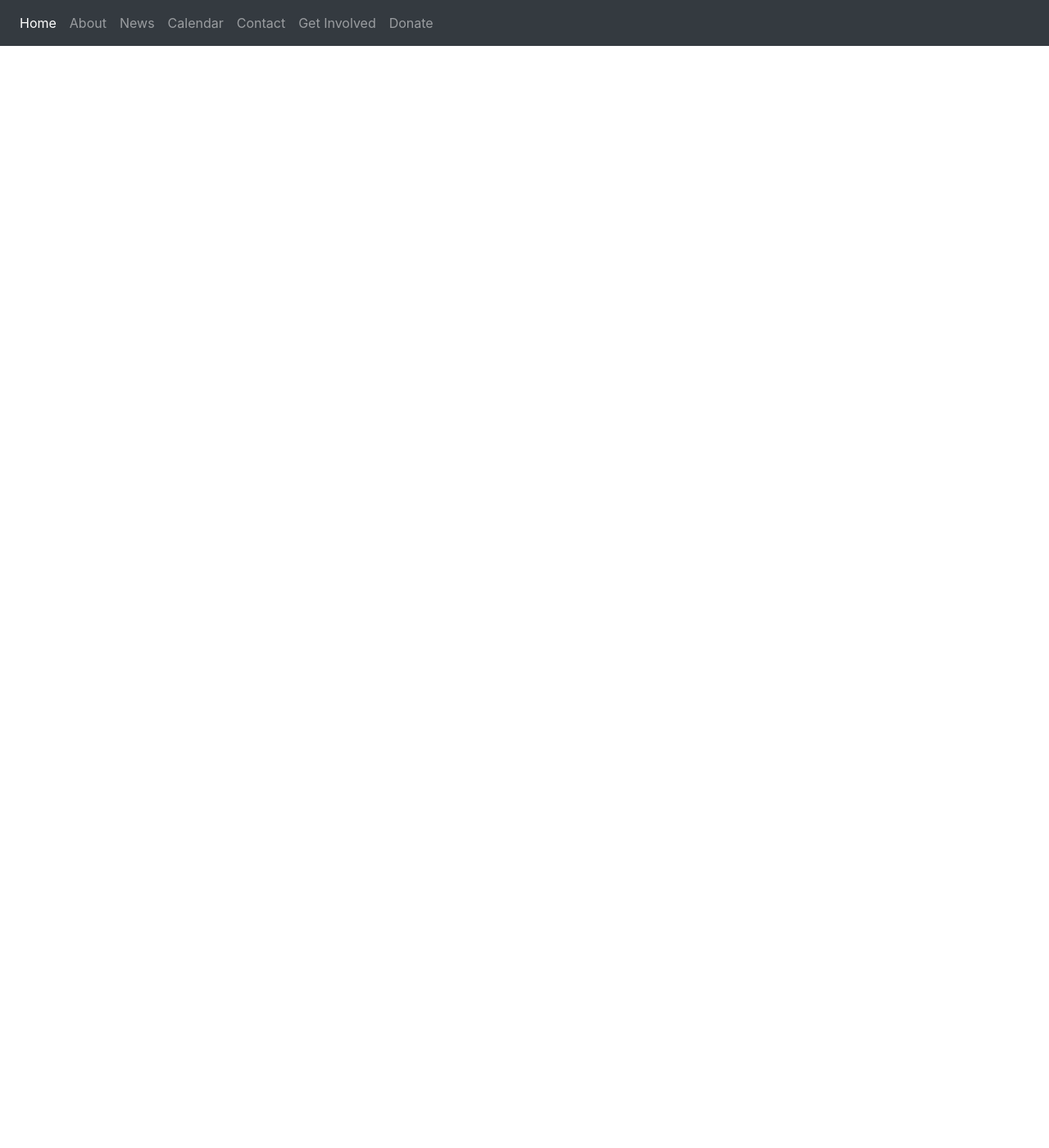
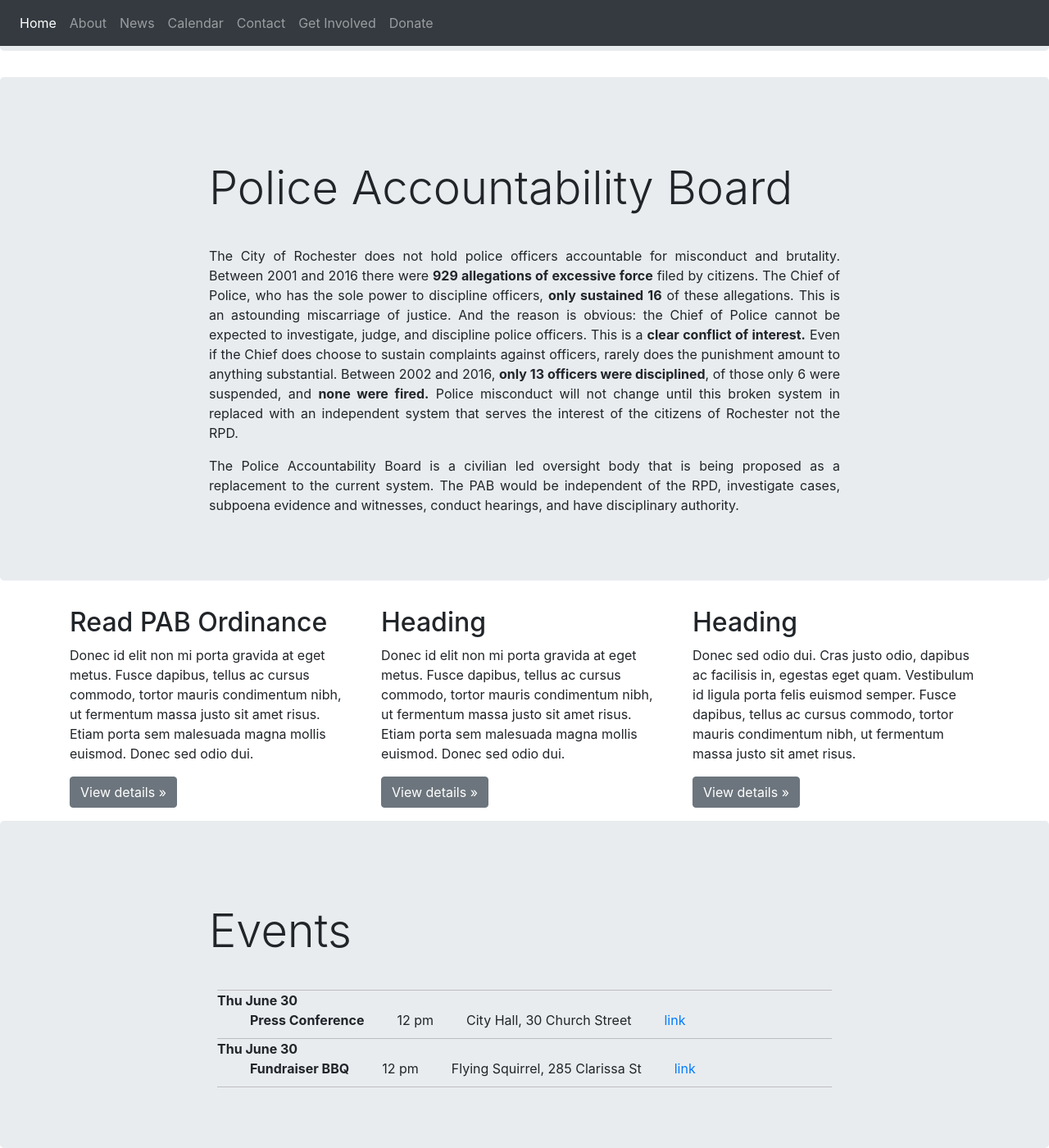
Before and after one commit to chrisbarilla/chrisbarilla.github.io, a Jekyll site: the page built from index.html, in a window 1280 px wide and 1400 px high, scrolled down 270 px. Shown: the whole window at 82% size. Built offline with Jekyll 4.4.1, drawn with Linux system fonts in a browser that asks for light colours; nearby versions of some CDN libraries; before the commit the page ends 900 px from its top, so only the background shows below that; some of the changed text lies outside the part shown.

Commit message:
Update index.html
new index

```diff
--- a/index.html
+++ b/index.html
@@ -2,7 +2,74 @@
 layout: default
 title: TBD
 ---
-<div class="blurb">
-	<h1>TBD</h1>
-	<p>This is it.<a href="/about">Read more about my life...</a></p>
-</div><!-- /.blurb -->
+
+
+
+    <main role="main">
+
+      <!-- Main jumbotron for a primary marketing message or call to action -->
+      <div class="jumbotron">
+        <div class="container">
+          <h1 style="border-style: dashed; text-align: center;" class="display-4">PAB Banner</h1>
+        </div>
+      </div>
+
+      <div class="jumbotron">
+        <div style="width: 100%; max-width: 800px;" class="container mission-statement">
+          <h1 class="display-4">Police Accountability Board</h1>
+          <p style="text-align: justify;">The City of Rochester does not hold police officers accountable for misconduct and brutality. Between 2001 and 2016 there were <b>929 allegations of excessive force</b> filed by citizens. The Chief of Police, who has the sole power to discipline officers, <b>only sustained 16</b> of these allegations. This is an astounding  miscarriage of justice. And the reason is obvious: the Chief of Police cannot be expected to investigate, judge, and discipline police officers. This is a <b>clear conflict of interest.</b> Even if the Chief does choose to sustain complaints against officers, rarely does the punishment amount to anything substantial. Between 2002 and 2016, <b>only 13 officers were disciplined</b>, of those only 6 were suspended, and <b>none were fired.</b> Police misconduct will not change until this broken system in replaced with an independent system that serves the interest of the citizens of Rochester not the RPD.</p>
+		  <p style="text-align: justify;">The Police Accountability Board is a civilian led oversight body that is being proposed as a replacement to the current system. The PAB would be independent of the RPD, investigate cases, subpoena evidence and witnesses, conduct hearings, and have disciplinary authority.</p>
+        </div>
+      </div>
+
+
+
+
+
+
+
+
+
+      <div class="container">
+        <!-- Example row of columns -->
+        <div class="row">
+          <div class="col-md-4">
+            <h2>Read PAB Ordinance</h2>
+            <p>Donec id elit non mi porta gravida at eget metus. Fusce dapibus, tellus ac cursus commodo, tortor mauris condimentum nibh, ut fermentum massa justo sit amet risus. Etiam porta sem malesuada magna mollis euismod. Donec sed odio dui. </p>
+            <p><a class="btn btn-secondary" href="https://getbootstrap.com/docs/4.1/examples/jumbotron/#" role="button">View details »</a></p>
+          </div>
+          <div class="col-md-4">
+            <h2>Heading</h2>
+            <p>Donec id elit non mi porta gravida at eget metus. Fusce dapibus, tellus ac cursus commodo, tortor mauris condimentum nibh, ut fermentum massa justo sit amet risus. Etiam porta sem malesuada magna mollis euismod. Donec sed odio dui. </p>
+            <p><a class="btn btn-secondary" href="https://getbootstrap.com/docs/4.1/examples/jumbotron/#" role="button">View details »</a></p>
+          </div>
+          <div class="col-md-4">
+            <h2>Heading</h2>
+            <p>Donec sed odio dui. Cras justo odio, dapibus ac facilisis in, egestas eget quam. Vestibulum id ligula porta felis euismod semper. Fusce dapibus, tellus ac cursus commodo, tortor mauris condimentum nibh, ut fermentum massa justo sit amet risus.</p>
+            <p><a class="btn btn-secondary" href="https://getbootstrap.com/docs/4.1/examples/jumbotron/#" role="button">View details »</a></p>
+          </div>
+        </div>
+      </div> <!-- /container -->
+
+
+      <div class="jumbotron">
+        <div style="width: 100%; max-width: 800px;" class="container events">
+          <h1 class="display-4">Events</h1>
+		  <div class="event">
+		  	<div class="event_date">Thu June 30</div><span class="event_name"><b>Press Conference</b></span><span class="event_time">12 pm</span><span class="event_location">City Hall, 30 Church Street</span><span class="event_link"><a href="#">link</a></span>
+		  </div>
+		  <div class="event">
+		  	<div class="event_date">Thu June 30</div><span class="event_name"><b>Fundraiser BBQ</b></span><span class="event_time">12 pm</span><span class="event_location">Flying Squirrel, 285 Clarissa St</span><span class="event_link"><a href="#">link</a></span>
+		  </div>
+
+
+        </div>
+      </div>
+
+
+      <div class="container google-document">
+      	<iframe scrolling="yes" align="center" style="-webkit-transform: none; width: 100%; max-width: 800px; height: 800px;" src="https://docs.google.com/document/d/e/2PACX-1vSRBdzoS6gcZ5bv5NpHXA6KB2iQJltcFtkUUFzKFpXUhAuJHh-Pc8B5G1DfyFlmcE7l5DwP1P5IIAq_/pub?embedded=true"></iframe>
+	  <div class="container">
+
+
+    </main>
```
